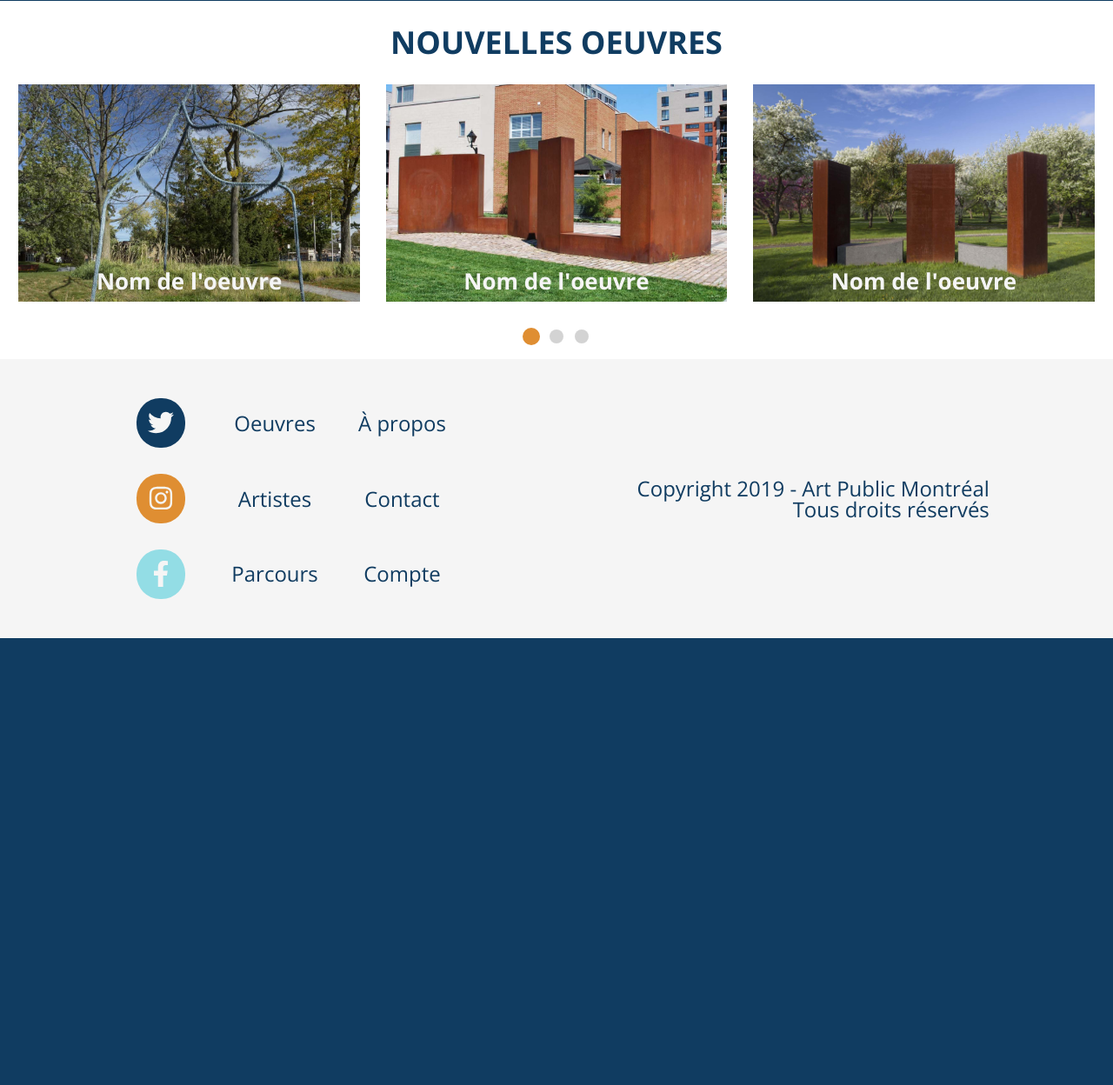
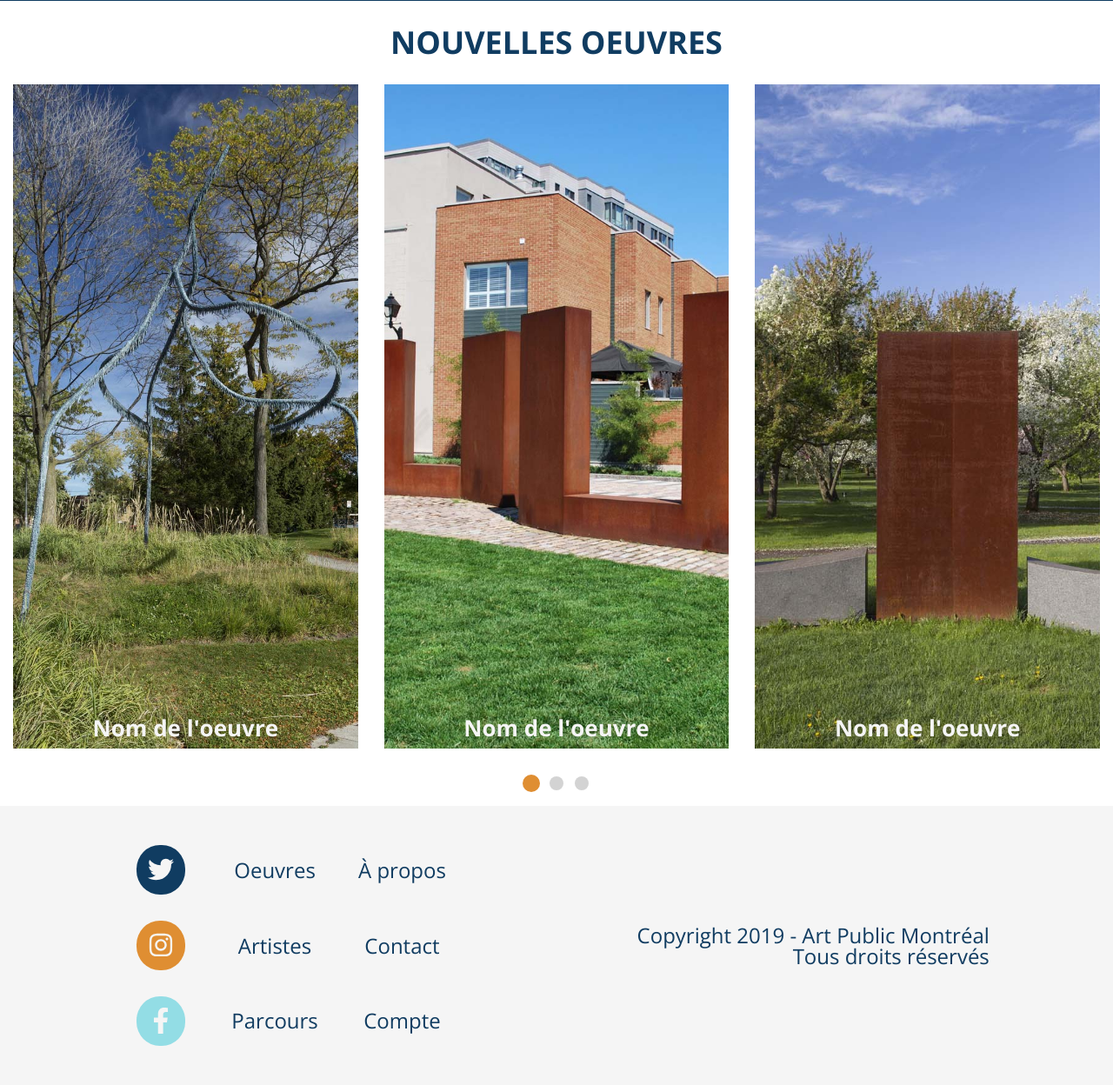
Before and after one commit to wchartrand89/art-public-mtl, a PHP site: the page made by api/vues/accueil/accueil.html.php in a window 1280 px wide. Shown: the part 863-2111 px from the top of the page at 87% size. Before the commit the page ends 1597 px from the top, so only its background shows below. Run offline with PHP 8.4, Linux system fonts and the light colour scheme; the template is opened without the code that fills it, so the values that code supplies are empty.

Commit message:
correction adaptatif slider page artiste

```diff
--- a/css/slider.css
+++ b/css/slider.css
@@ -140,7 +140,7 @@
 @media screen and (min-width: 900px) {
   .slide {
     box-sizing: border-box;
-    max-width:33%;
+    min-width:33%;
     flex:1;
     padding:var(--padding-base);
   }
@@ -149,7 +149,7 @@
     justify-content: center;
   }
   .slide a .img {
-    height: 250px;
+    height: 764px;
 }
 
 
```
